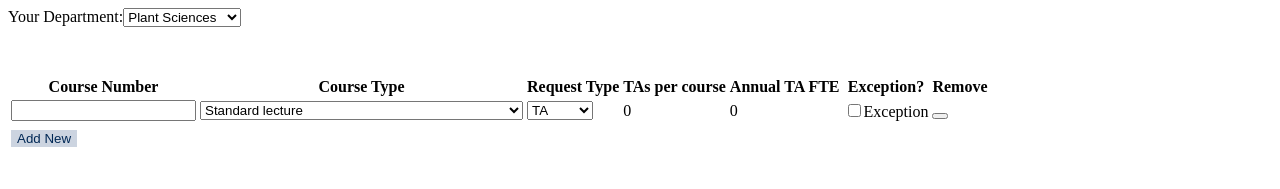
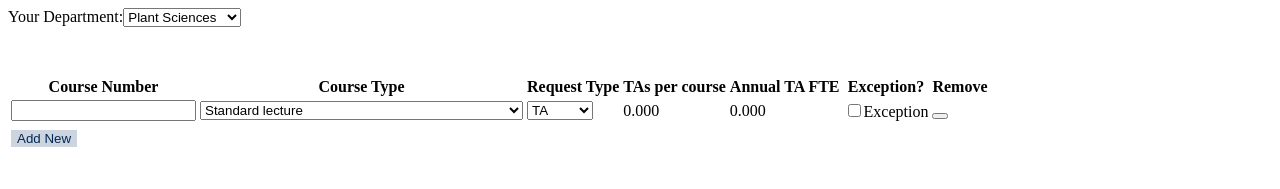
Before and after one commit to ucdavis/tacos, a React app in the folder src/tacos.mvc/: page / in a window 1280 px wide. Shown: the top 189 px of the page. Built offline with nearby package versions, Linux system fonts and the light colour scheme; the HTML template or start-up script is replaced by a standard one.

Commit message:
calculate annualized differently

```diff
--- a/src/tacos.mvc/ClientApp/components/Request.tsx
+++ b/src/tacos.mvc/ClientApp/components/Request.tsx
@@ -42,8 +42,8 @@ export default class Request extends React.Component<IProps, {}> {
               }
             />
           </td>
-          <td>{this.props.request.calculatedTotal}</td>
-          <td>{this.props.request.annualizedTotal}</td>
+          <td>{this.props.request.calculatedTotal.toFixed(3)}</td>
+          <td>{this.props.request.annualizedTotal.toFixed(3)}</td>
           <td>
             <Exception
               exception={this.props.request.exception}
--- a/src/tacos.mvc/ClientApp/components/SubmissionContainer.tsx
+++ b/src/tacos.mvc/ClientApp/components/SubmissionContainer.tsx
@@ -147,20 +147,16 @@ export default class SubmissionContainer extends React.Component<{}, IState> {
   };
 
   private requestUpdated = (i: number, request: IRequest) => {
-    console.log("update request", request);
+    const annualizationRatio = 4.0 / 12.0;
+    // if the course info looks good, calculate totals
+    request.calculatedTotal = formulas[request.courseType].calculate(
+      request.course
+    );
 
-    // if the course info looks good, calculate totals
-    if (true) {
-      // TODO: figure out valid course?
-      request.calculatedTotal = formulas[request.courseType].calculate(
-        request.course
-      );
+    request.exceptionAnnualizedTotal = request.exceptionTotal * annualizationRatio * request.course.timesOfferedPerYear;
 
-      request.exceptionAnnualizedTotal = request.exceptionTotal * request.course.timesOfferedPerYear;
-
-      request.annualizedTotal =
-        request.calculatedTotal * request.course.timesOfferedPerYear;
-    }
+    request.annualizedTotal =
+      request.calculatedTotal * annualizationRatio * request.course.timesOfferedPerYear;
 
     const requests = this.state.requests;
     requests[i] = request;
@@ -243,7 +239,7 @@ export default class SubmissionContainer extends React.Component<{}, IState> {
         annualizedTotal: 0,
         exception: false,
         exceptionReason: "",
-        exceptionTotal: 0,
+        exceptionTotal: 0.00,
         exceptionAnnualizedTotal: 0,
       }
     ];
--- a/src/tacos.mvc/ClientApp/components/Summary.tsx
+++ b/src/tacos.mvc/ClientApp/components/Summary.tsx
@@ -19,7 +19,7 @@ export default class Summary extends React.PureComponent<IProps, {}> {
       <nav
         className="navbar fixed-bottom bg-blue"
       >
-        <span className="navbar-brand">Request Total: {this.props.total > 0 ? this.props.total : '---'}</span>
+        <span className="navbar-brand">Request Total: {this.props.total > 0 ? this.props.total.toFixed(3) : '---'}</span>
         <div className="pull-right">
           <button className="btn btn-danger" onClick={this.props.onReset}>
             Reset
```
